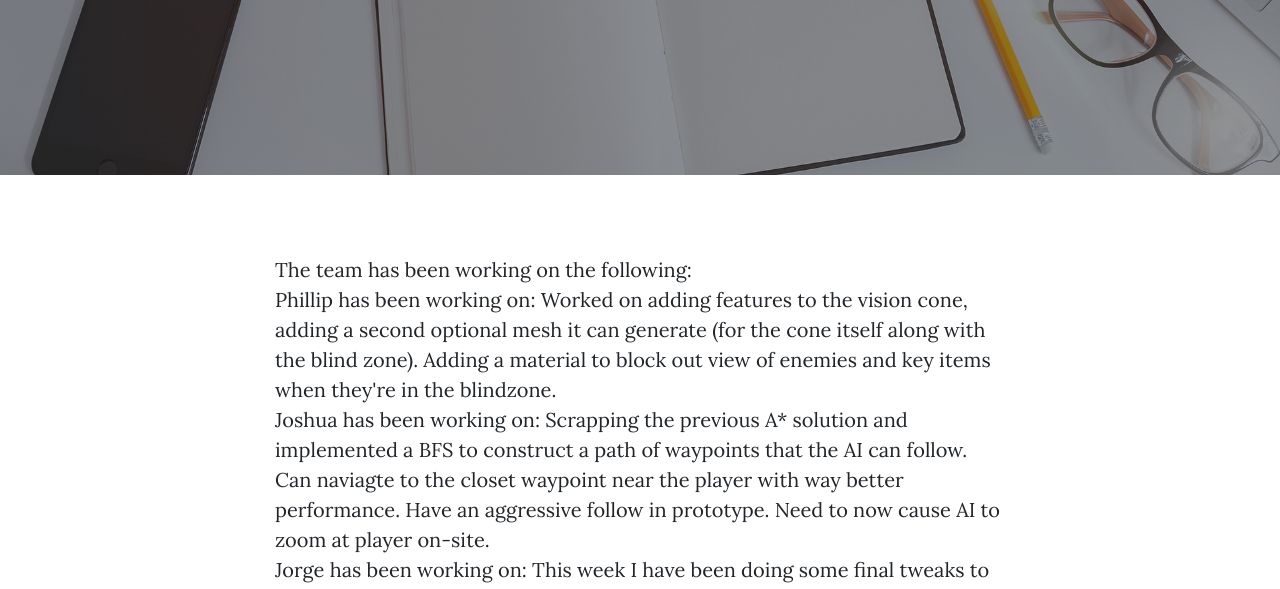
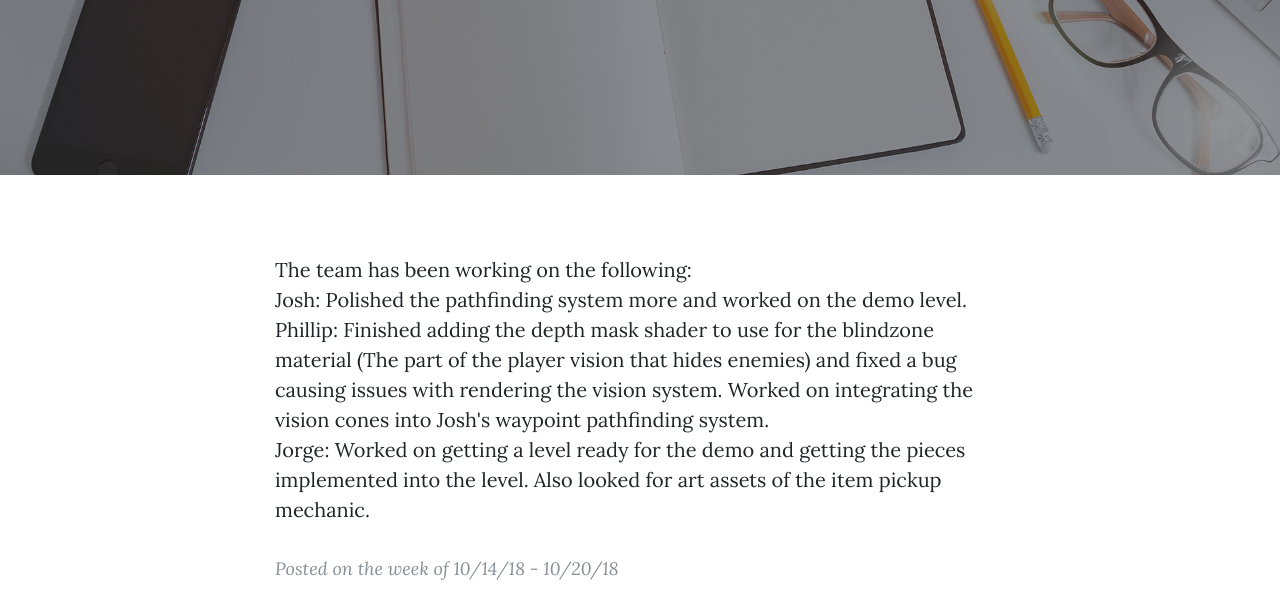
Before and after one commit to Zexdur/Zexdur.github.io, a website: page index.html in a window 1280 px wide. Shown: the part 357-946 px from the top of the page. Drawn offline with nearby package versions, Linux system fonts and the light colour scheme.

Commit message:
Update index.html

```diff
--- a/index.html
+++ b/index.html
@@ -52,6 +52,15 @@
     <div class="container">
       <div class="row">
         <div class="col-lg-8 col-md-10 mx-auto">
+		<div class="post-preview">
+     <p class="post-subtitle">
+                The team has been working on the following:
+       <br>Josh: Polished the pathfinding system more and worked on the demo level.
+       <br>Phillip: Finished adding the depth mask shader to use for the blindzone material (The part of the player vision that hides enemies) and fixed a bug causing issues with rendering the vision system. Worked on integrating the vision cones into Josh's waypoint pathfinding system.
+       <br>Jorge: Worked on getting a level ready for the demo and getting the pieces implemented into the level. Also looked for art assets of the item pickup mechanic.
+     </p>
+     <p class="post-meta">Posted on the week of 10/14/18 - 10/20/18</p>
+   </div>
 		<div class="post-preview">
               <p class="post-subtitle">
 				The team has been working on the following:
```
